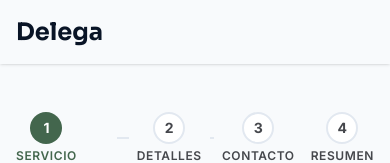
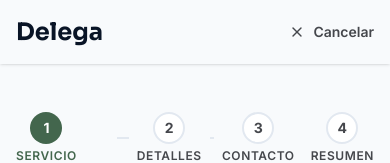
Before and after one commit to SamuMeza/delegaProject, a React (Vite) app: page /delegar in a window 390 px wide. Shown: the top 163 px of the page. Built offline with nearby package versions, Linux system fonts and the light colour scheme.

Commit message:
fix: show Cancel button in wizard header on all screen sizes

```diff
--- a/src/pages/DelegatePage.tsx
+++ b/src/pages/DelegatePage.tsx
@@ -445,7 +445,7 @@ export function DelegatePage() {
           </Link>
           <button
             onClick={() => navigate("/servicios")}
-            className="hidden md:inline-flex items-center gap-2 text-sm font-semibold text-on-surface-variant hover:text-primary transition-colors"
+            className="inline-flex items-center gap-2 text-sm font-semibold text-on-surface-variant hover:text-primary transition-colors"
           >
             <X className="w-4 h-4" />
             Cancelar
```
